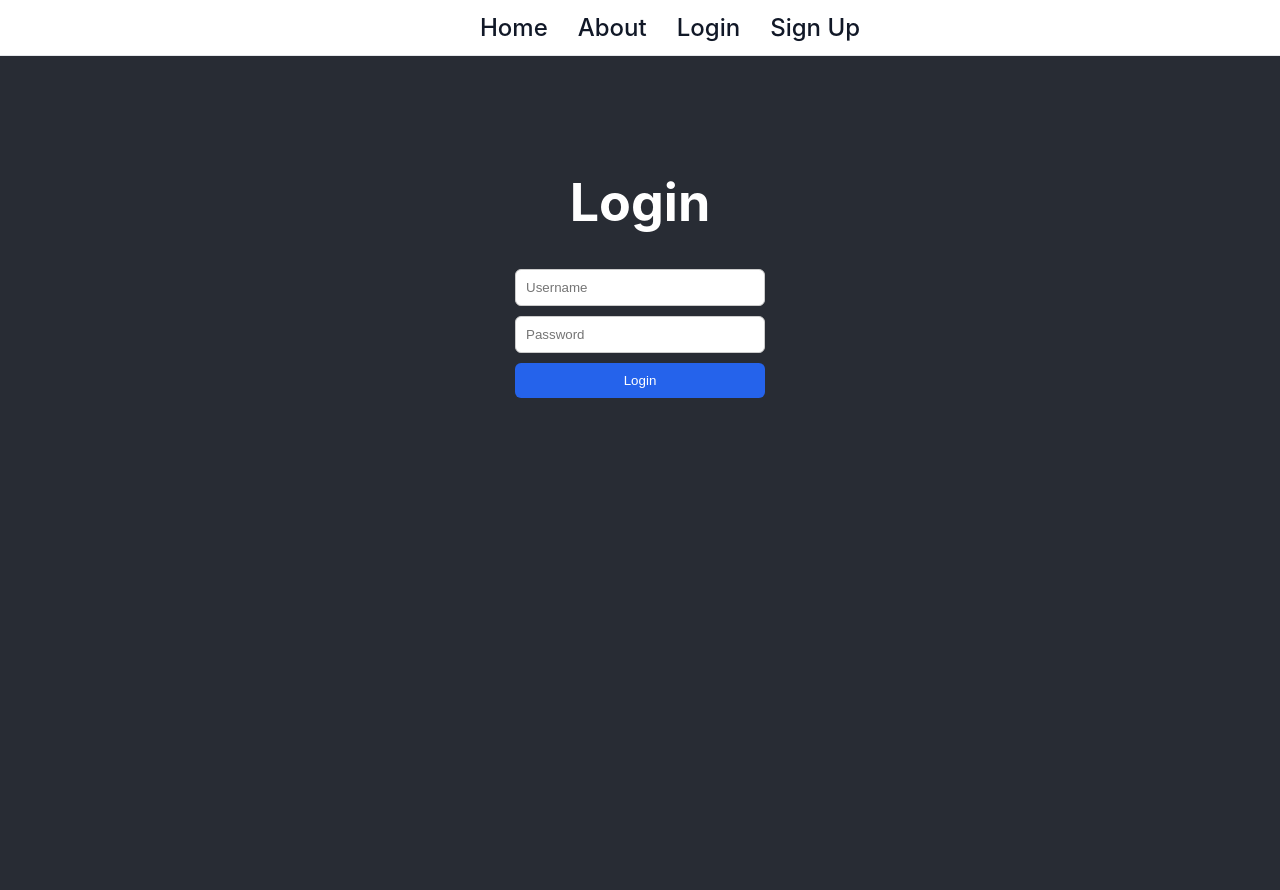
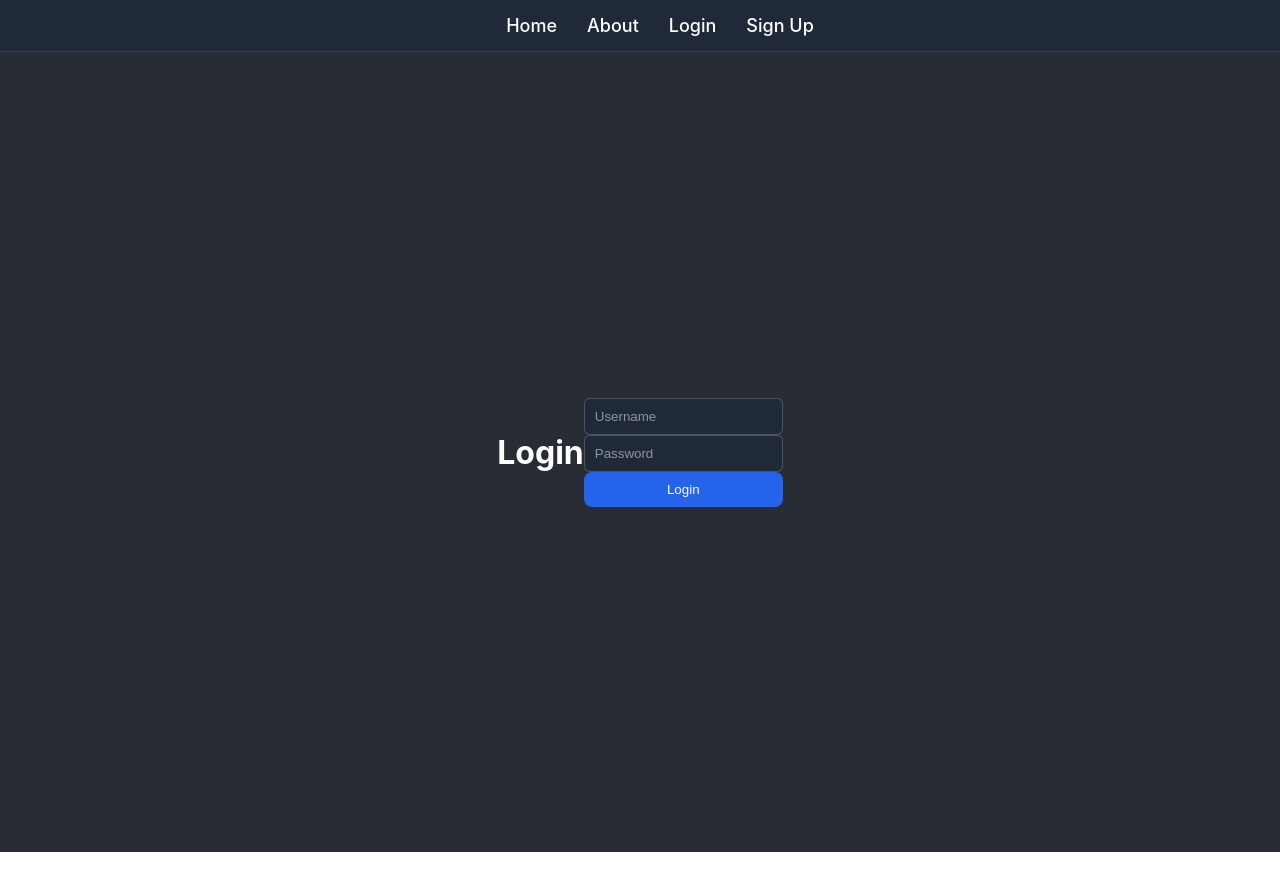
Before and after one commit to JacobStew88/CS467_JobTracker, a React (Vite) app in the folder frontend/: page /login in a window 1280 px wide. Shown: the top 890 px of the page. After the commit the page ends 852 px from the top, so only its background shows below. Built offline with nearby package versions, Linux system fonts and the light colour scheme; no server answers.

Commit message:
normilized our css to be consistent through all our pages and added components.

```diff
--- a/frontend/src/App.css
+++ b/frontend/src/App.css
@@ -1,3 +1,11 @@
+:root {
+  --bg: #282c34;
+  --primary: #2563eb;
+  --text: #ffffff;
+  --border: #e5e7eb;
+  --card: #1f2937;
+}
+
 .App {
   text-align:center;
 }
@@ -7,21 +15,23 @@
   position: fixed;
   top: 0;
   left: 0;
-  background-color: #282c34;
+  background: var(--card);
   padding: 15px;
   text-align: center;
   z-index: 1000;
+  color: var(--text);
+  border-bottom: 1px solid rgba(255,255,255,0.1);
 }
 
 .body {
-  background-color: #282c34;
+  background-color: var(--bg);
   min-height: 100vh;
   display: flex;
   flex-direction: column;
   align-items: center;
   justify-content: center;
-  font-size: calc(10px + 2vmin);
-  color: white;
+  color: var(--text);
+  padding: 20px;
 }
 
 .button-group{
@@ -31,92 +41,70 @@
 }
 
 .button {
-  background-color: #3f4502;
+  background-color: var(--primary);
   color: white;
   border: none;
-  padding: 10px 20px;
+  padding: 10px 16px;
   border-radius: 8px;
-  font-size: 18px;
   cursor: pointer;
   transition: 0.2s ease;
+  font-weight: 500;
 }
 
-.button:hover{
-  background-color: #1d4ed8;
+.button:hover {
   transform: translateY(-1px);
+  opacity: 0.9;
 }
 
 /* login and account creation container */
 .login-container {
   height: 100vh;
   display: flex;
-  flex-direction: column;
-  justify-content: flex-start;
+  justify-content: center;
   align-items: center;
-  background-color: #282c34;
-  color: white;
-  font-size: calc(10px + 2vmin);
-  padding-top: 80px;
-}
-
-.login-form {
-  display: flex;
-  flex-direction: column;
-  gap: 10px;
-  width: 250px;
+  background: var(--bg);
+  color: var(--text);
 }
 
 .login-form input {
   padding: 10px;
   border-radius: 6px;
-  border: 1px solid #ccc;
+  border: 1px solid rgba(255,255,255,0.2);
+  background: var(--card);
+  color: var(--text);
 }
 
-.login-form button {
-  padding: 10px;
-  background: #2563eb;
-  color: white;
-  border: none;
-  border-radius: 6px;
-  cursor: pointer;
+.login-form input::placeholder {
+  color: rgba(255,255,255,0.5);
 }
 
-.login-form button:hover {
-  background: #1d4ed8;
+.navbar {
+  width: 100%;
+  background: var(--card);
+  padding: 10px 20px;
+  border-bottom: 1px solid rgba(255,255,255,0.1);
 }
 
-
-/* Navbar container */
-.navbar {
-  width: 100%;
-  background-color: #ffffff;
-  padding: 8px 30px;
-  border-bottom: 1px solid #e5e7eb;
-
-}
-
-/* Flex layout */
 .nav-links {
   display: flex;
   justify-content: center;
   align-items: center;
   gap: 30px;
-
+  list-style: none;
+  margin: 0;
+  padding: 0;
 }
 
-/* Links + button base style */
 .nav-links a,
 .nav-button {
   position: relative;
   font-size: 18px;
-  color: #111827;
+  font-weight: 500;
+  color: var(--text);
   text-decoration: none;
-  background: none;
-  border: none;
   cursor: pointer;
   padding: 5px 0;
-  font-weight: 500;
-  font-size: x-large;
+  transition: color 0.2s ease;
 }
 
 /* Hover underline animation */
@@ -128,7 +116,7 @@
   bottom: -2px;
   width: 0%;
   height: 2px;
-  background-color: #2563eb;
+  background: var(--primary);
   transition: width 0.3s ease;
 }
 
@@ -141,5 +129,43 @@
 /* Hover color */
 .nav-links a:hover,
 .nav-button:hover {
-  color: #2563eb;
+  color: var(--primary);
 }
+
+
+.card {
+  background: var(--card);
+  color: var(--text);
+  padding: 24px;
+  border-radius: 12px;
+  box-shadow: 0 6px 20px rgba(0,0,0,0.3);
+}
+
+.profile-avatar {
+  width: 80px;
+  height: 80px;
+  border-radius: 50%;
+  margin-bottom: 10px;
+}
+
+.input-group {
+  display: flex;
+  flex-direction: column;
+  gap: 6px;
+}
+
+.input {
+  padding: 10px;
+  border-radius: 6px;
+  border: 1px solid rgba(255,255,255,0.2);
+  background: var(--card);
+  color: var(--text);
+}
+
+.input::placeholder {
+  color: rgba(255,255,255,0.5);
+}
+
+.input:focus {
+  outline: 1px solid var(--primary);
+}
--- a/frontend/src/components/Button.jsx
+++ b/frontend/src/components/Button.jsx
@@ -1,7 +1,9 @@
 export default function Button({ children, onClick }) {
   return (
+    <div className="button-group">
     <button className="button" onClick={onClick}>
       {children}
     </button>
+    </div>
   );
 }
--- /dev/null
+++ b/frontend/src/components/Card.jsx
@@ -0,0 +1,3 @@
+export default function Card({ children }) {
+  return <div className="card">{children}</div>;
+}
--- /dev/null
+++ b/frontend/src/components/Input.jsx
@@ -0,0 +1,23 @@
+export default function Input({
+  label,
+  name,
+  value,
+  onChange,
+  type = "text",
+  placeholder,
+}) {
+  return (
+    <div className="input-group">
+      {label && <label>{label}</label>}
+
+      <input
+        name={name}
+        value={value}
+        onChange={onChange}
+        type={type}
+        placeholder={placeholder}
+        className="input"
+      />
+    </div>
+  );
+}
--- a/frontend/src/components/Navbar.jsx
+++ b/frontend/src/components/Navbar.jsx
@@ -1,5 +1,6 @@
 import { useAuth } from "../components/AuthContext";
 import { Link, useNavigate } from "react-router-dom";
+import Button from "../components/Button";
 
 export default function Navbar() {
   const { user, logout } = useAuth();
@@ -23,13 +24,12 @@ export default function Navbar() {
           <Link to="/profile">Profile</Link>
           <Link to="/jobs">Jobs</Link>
           <Link to="/add-job">Add Job</Link>
-          <button onClick={handleLogout}>Logout</button>
+          <Button onClick={handleLogout}>Logout</Button>
         </>
       ) : (
         <>
           <Link to="/login">Login</Link>
           <Link to="/signup">Sign Up</Link>
-
         </>
       )}
     </nav>
--- a/frontend/src/pages/AddJob.jsx
+++ b/frontend/src/pages/AddJob.jsx
@@ -1,6 +1,9 @@
 import { useState } from "react";
 import { useNavigate } from "react-router-dom";
 import { createJob } from "../services/jobService";
+import Button from "../components/Button";
+import Card from "../components/Card";
+import Input from "../components/Input";
 
 export default function AddJob() {
   const navigate = useNavigate();
@@ -35,17 +38,18 @@ export default function AddJob() {
 
   return (
     <div className="body">
+      <div className="form-container">
       <h1>Add Job</h1>
 
-      <form onSubmit={handleSubmit}>
-        <input
+      <form onSubmit={handleSubmit} className="job-form">
+        <Input
           name="company_name"
           placeholder="Company"
           value={form.company_name}
           onChange={handleChange}
         />
 
-        <input
+        <Input
           name="job_title"
           placeholder="Job Title"
           value={form.job_title}
@@ -59,15 +63,16 @@ export default function AddJob() {
           <option value="decision">Decision</option>
         </select>
 
-        <input
+        <Input
           type="date"
           name="application_date"
           value={form.application_date}
           onChange={handleChange}
         />
 
-        <button type="submit">Create Job</button>
+        <Button type="submit">Create Job</Button>
       </form>
+      </div>
     </div>
   );
 }
--- a/frontend/src/pages/Home.jsx
+++ b/frontend/src/pages/Home.jsx
@@ -1,12 +1,14 @@
 import { useNavigate } from "react-router-dom";
 import Button from "../components/Button";
+import Card from "../components/Card";
+import Input from "../components/Input";
 
 export default function Home() {
   const navigate = useNavigate();
   return (
     <div className="body">
       <h1>This is the homepage</h1>
-      <div className="button-group">
+      <div>
       <Button onClick={() => navigate("/login")}>
         Sign in
       </Button>
--- a/frontend/src/pages/Jobs.jsx
+++ b/frontend/src/pages/Jobs.jsx
@@ -1,6 +1,9 @@
 import { useEffect, useState } from "react";
 import { getJobs, deleteJob } from "../services/jobService";
 import { Link } from "react-router-dom";
+import Button from "../components/Button";
+import Card from "../components/Card";
+import Input from "../components/Input";
 
 export default function Jobs() {
   const [jobs, setJobs] = useState([]);
@@ -30,24 +33,24 @@ export default function Jobs() {
   return (
     <div className="body">
       <h1>My Jobs</h1>
-
       <Link to="/add-job">+ Add Job</Link>
-
+      <Card>
       {jobs.length === 0 ? (
         <p>No jobs yet</p>
       ) : (
         jobs.map((job) => (
-          <div key={job.job_id} style={{ border: "1px solid gray", margin: 10 }}>
+          <div key={job.job_id}>
             <h3>{job.company_name}</h3>
             <p>{job.job_title}</p>
             <p>{job.status}</p>
 
-            <button onClick={() => handleDelete(job.job_id)}>
+            <Button onClick={() => handleDelete(job.job_id)}>
               Delete
-            </button>
+            </Button>
           </div>
         ))
       )}
+      </Card>
     </div>
   );
 }
--- a/frontend/src/pages/Login.jsx
+++ b/frontend/src/pages/Login.jsx
@@ -1,6 +1,9 @@
 import { useState } from "react";
 import { useNavigate } from "react-router-dom";
 import { useAuth } from "../components/AuthContext";
+import Button from "../components/Button";
+import Card from "../components/Card";
+import Input from "../components/Input";
 
 export default function Login() {
   const navigate = useNavigate();
@@ -41,21 +44,21 @@ export default function Login() {
       <h1>Login</h1>
 
       <form onSubmit={handleSubmit} className="login-form">
-        <input
+        <Input
           type="text"
           placeholder="Username"
           value={username}
           onChange={(e) => setUsername(e.target.value)}
         />
 
-        <input
+        <Input
           type="password"
           placeholder="Password"
           value={password}
           onChange={(e) => setPassword(e.target.value)}
         />
 
-        <button type="submit">Login</button>
+        <Button type="submit">Login</Button>
       </form>
     </div>
   );
--- a/frontend/src/pages/SignUp.jsx
+++ b/frontend/src/pages/SignUp.jsx
@@ -2,6 +2,9 @@ import { useState } from "react";
 import { useNavigate } from "react-router-dom";
 import { createAccount } from "../services/authService";
 import { useAuth } from "../components/AuthContext";
+import Button from "../components/Button";
+import Card from "../components/Card";
+import Input from "../components/Input";
 
 export default function AccountCreation() {
   const navigate = useNavigate();
@@ -31,32 +34,33 @@ export default function AccountCreation() {
   return (
     <div className="login-container">
       <h1>Account Creation</h1>
+      <Card>
+      <form onSubmit={handleSubmit}>
 
-      <form onSubmit={handleSubmit} className="login-form">
-
-        <input
+        <Input
           type="text"
           placeholder="Enter Username"
           value={username}
           onChange={(e) => setUsername(e.target.value)}
         />
 
-        <input
+        <Input
           type="email"
           placeholder="Enter Email"
           value={email}
           onChange={(e) => setEmail(e.target.value)}
         />
 
-        <input
+        <Input
           type="password"
           placeholder="Enter Password"
           value={password}
           onChange={(e) => setPassword(e.target.value)}
         />
 
-        <button type="submit">Create Account</button>
+        <Button type="submit">Create Account</Button>
       </form>
+      </Card>
     </div>
   );
 }
```
Also changed, not shown: frontend/src/pages/EditJob.jsx (+9 -4 lines), frontend/src/pages/Profile.jsx (+32 -14 lines), 1 other file (tests, documents, lock files or other folders).
